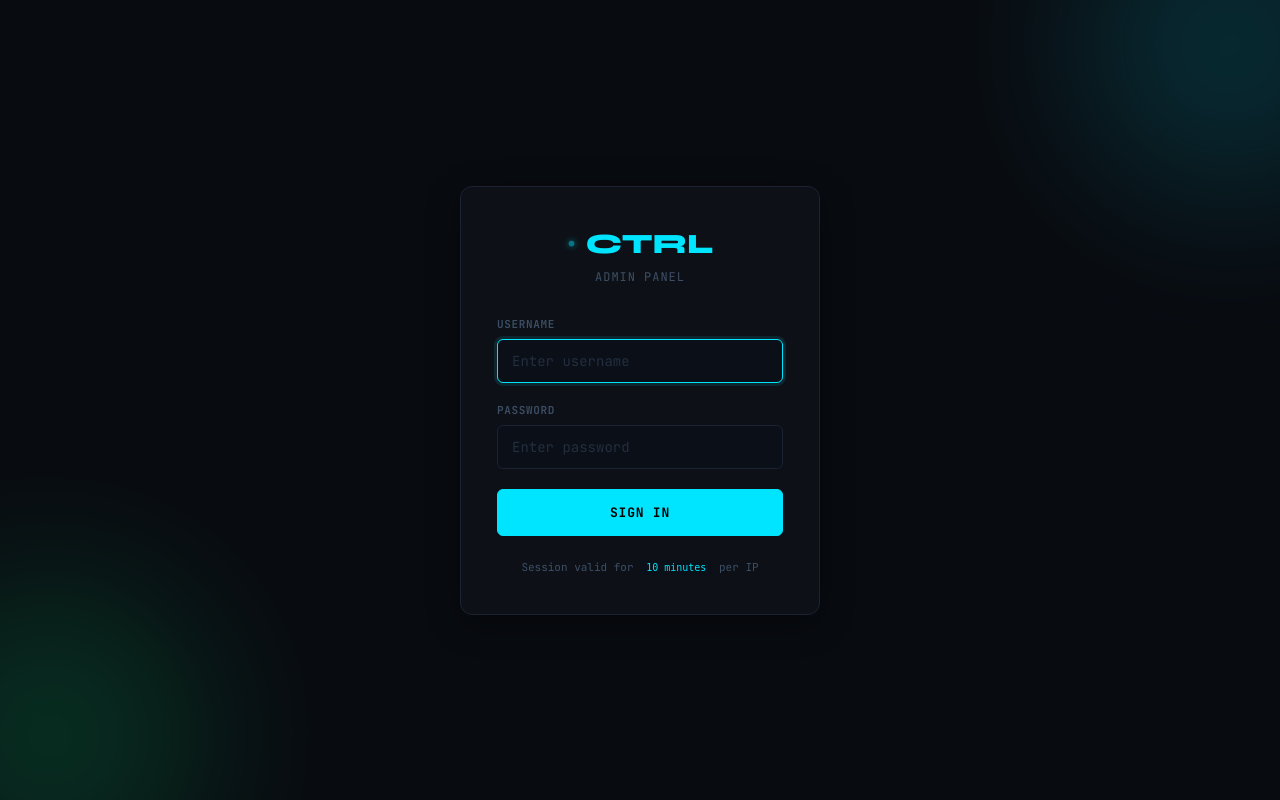
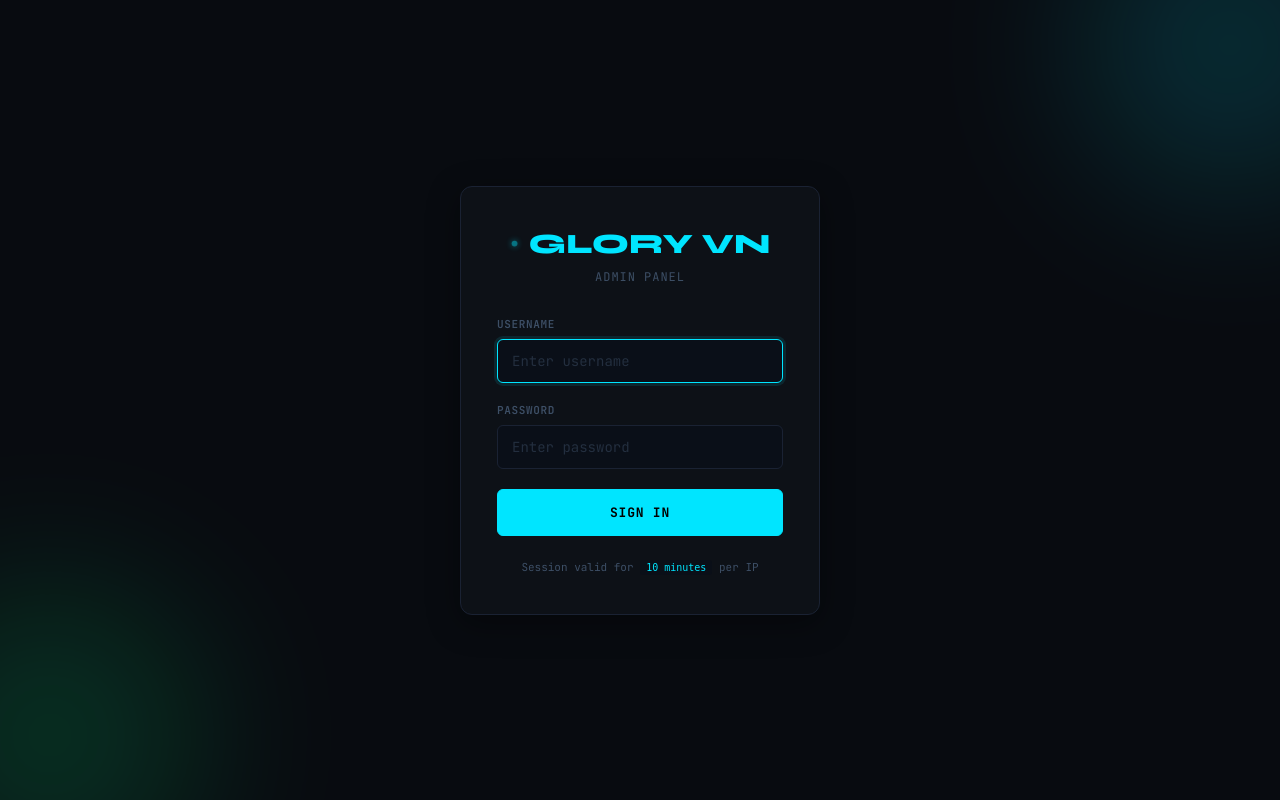
Before and after one commit to gloryvn/RenderRat, a FastAPI app: page /login in a window 1280 px wide. Run offline with FastAPI, Linux system fonts and the light colour scheme.

Commit message:
Update login.html

```diff
--- a/templates/login.html
+++ b/templates/login.html
@@ -214,7 +214,7 @@ body {
     <div class="logo-area">
       <div class="logo">
         <span class="logo-dot"></span>
-        CTRL
+        GLORY VN
       </div>
       <div class="subtitle">Admin Panel</div>
     </div>
```
